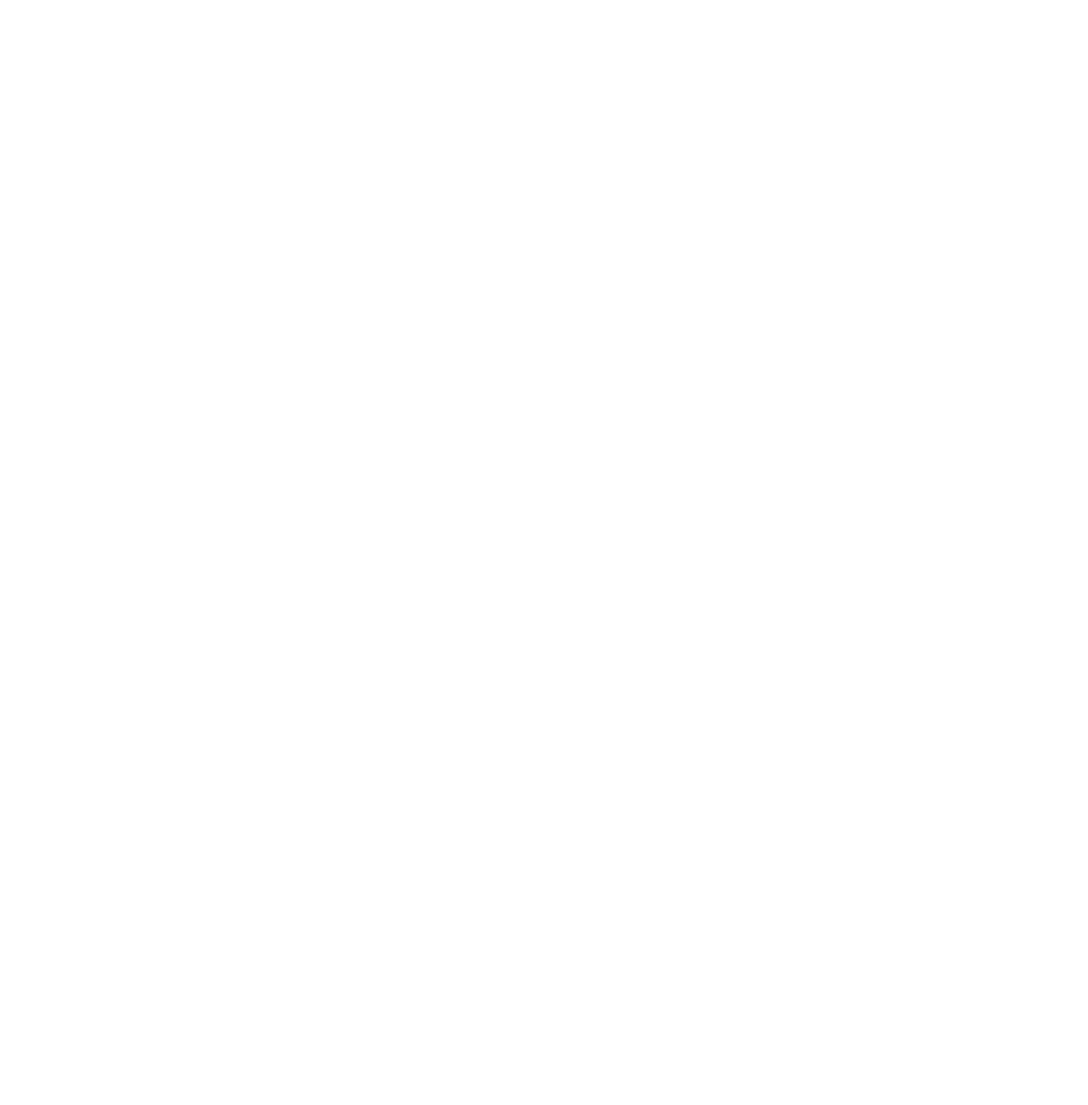
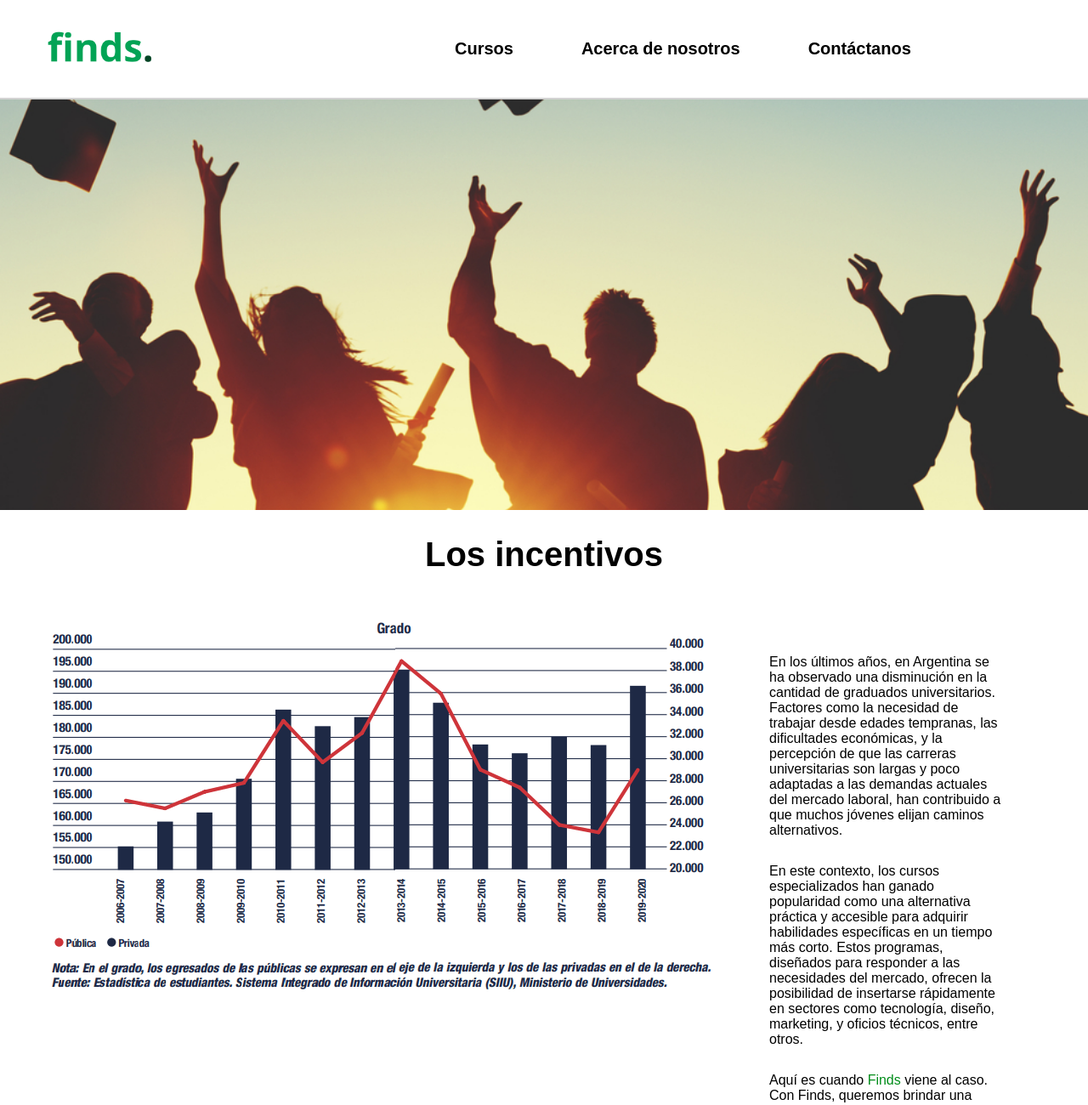
Before and after one commit to ffacusuarez/ProyectoDDWnuria, a plain HTML site: page paginas/AcercaDeFinds.html in a window 1280 px wide. Shown: the top 1300 px of the page at 85% size. Before the commit the page ends 800 px from the top, so only its background shows below. Drawn offline with Linux system fonts and the light colour scheme.

Commit message:
archivos 21/11

```diff
--- /dev/null
+++ b/estilos/AcercaDeFinds.css
@@ -0,0 +1,125 @@
+*{
+    margin: 0;
+    padding:0;
+    box-sizing: border-box;
+}
+
+html {
+    font-family: Arial, sans-serif;
+    color: #fff;
+}
+
+
+header{
+    width: 100%;
+    background-color: rgb(255, 255, 255);
+    background-size: cover;
+    background-position: center;
+    position: fixed;
+    border-bottom: 2px solid #d3d3d3;
+    z-index: 1000;
+}
+
+.nav{
+    width: 100%;
+    background: #ffffff;
+    display: flex;
+    align-items: center;
+    padding: 15px;
+    transition: all 0,5 ease;
+    z-index: 1000;
+}
+
+.menu{
+    display: flex;
+}
+
+.menu li{
+    list-style: none;
+    margin: 10px;
+    font-family: "Rowdies", sans-serif;
+}
+
+.menu li a{
+    color: rgb(0, 0, 0);
+    text-decoration: none;
+    font-weight: bold;
+    transition: all 02s ease;
+    padding-inline: 30px;
+    font-size: 20px;
+}
+
+.menu li a:hover{
+    background-color: rgb(209, 209, 209);
+    color: #02cf27;
+    border-radius: 5px;
+}
+
+.logo img  {
+    width: 30%;
+    height: auto;
+    margin-left: 30px;
+}
+
+
+.fotocover{
+    width: 100%; /* Ancho del contenedor */
+    height: 600px; /* Alto del contenedor */
+    overflow: hidden; /* Esconde cualquier parte que sobresalga */
+}
+
+
+.fotocover img{
+    width: 100%;
+    height: 100%;
+    object-fit: cover; /* Hace que la imagen cubra todo el espacio */
+
+}
+
+h1 {
+    text-align: center;
+    font-size: 40px;
+    color: black;
+    margin-top: 30px;
+}
+
+.Datos {
+    display: grid;
+    grid-template-columns: 1fr 1fr;
+    grid-template-rows: auto;
+    grid-template-areas:
+    "izquierda derecha";
+    gap: 10px;
+    margin: 20px;
+    padding: 30px;
+
+}
+
+.izquierda{
+    grid-area: izquierda;
+}
+
+.derecha{
+    grid-area: derecha;
+    text-align: left;
+    padding: 30px;
+
+}
+
+.derecha p{
+    text-align: left;
+    padding: 15px;
+    color: black;
+
+}
+
+footer{
+    background-color: #006613;
+    text-align: center;
+    padding: 10px;
+    font-size: 16px
+}
+
+span{
+    color: #008d1a;
+}
--- a/paginas/AcercaDeFinds.html
+++ b/paginas/AcercaDeFinds.html
@@ -0,0 +1,77 @@
+<!DOCTYPE html>
+<html lang="en">
+<head>
+    <meta charset="UTF-8">
+    <meta name="viewport" content="width=device-width, initial-scale=1.0">
+    <title>finds</title>
+    <link href="../estilos/AcercaDeFinds.css" rel="stylesheet" type="text/css">
+    <link rel="preconnect" href="https://fonts.googleapis.com">
+    <link rel="preconnect" href="https://fonts.gstatic.com" crossorigin>
+    <link href="https://fonts.googleapis.com/css2?family=League+Spartan:wght@100..900&display=swap" rel="stylesheet">
+
+    <body>
+        <header>
+            <nav class="nav">
+                <div class="logo"><a href="../index.html"><img src="../imagenes/finds.png" alt="" title=""></a></div>
+                <ul class="menu">
+                    <li><a href="paginas/cursos.html">Cursos</a></li>
+                    <li><a href="paginas/AcercaDeFinds.html">Acerca de nosotros</a></li>
+                    <li><a href="paginas/iniciarsesion.html">Contáctanos</a></li>
+                </ul>
+            </nav>
+        </header>
+        <section class="contenido">
+            <div class="fotocover">
+                <img src="../imagenes/graduados.jpg" alt="Foto Graduacion">
+            </div>
+            <h1>Los incentivos</h1>
+            <div class="Datos">
+                <div class="izquierda">
+                    <img src="../imagenes/cuadro.png" alt="grafico">
+                </div>
+                <div class="derecha">
+                    <p>En los últimos años, en Argentina se ha observado una disminución en la cantidad de graduados universitarios. Factores como la necesidad de trabajar desde edades tempranas, las dificultades económicas, y la percepción de que las carreras universitarias son largas y poco adaptadas a las demandas actuales del mercado laboral, han contribuido a que muchos jóvenes elijan caminos alternativos.</p>
+                    <p>En este contexto, los cursos especializados han ganado popularidad como una alternativa práctica y accesible para adquirir habilidades específicas en un tiempo más corto. Estos programas, diseñados para responder a las necesidades del mercado, ofrecen la posibilidad de insertarse rápidamente en sectores como tecnología, diseño, marketing, y oficios técnicos, entre otros.</p>
+                    <p>Aquí es cuando <span>Finds</span> viene al caso. Con Finds, queremos brindar una solución accesible para aquellas personas que, por falta de tiempo, recursos o motivación, no han podido seguir una formación tradicional o costosa. </p>
+                </div>
+            </div>
+            <div class="leyes">
+                <p>En Argentina, existen diversas leyes que regulan la educación, la graduación universitaria y la relación entre formación y trabajo, todas vinculadas al acceso a oportunidades educativas y laborales.</p>
+                <div class="ley1">
+                    <h2>Ley de Educación Superior (N.° 24.521)</h2>
+                </div>
+                <div class="text1">
+
+                </div>
+                <div class="ley2">
+                    <h2>Ley de Educación Nacional (N.° 26.206)</h2>
+                </div>
+                <div class="text2">
+
+                </div>
+                <div class="ley3">
+                    <h2>Ley de promoción del Empleo Joven (N.°26.940)</h2>
+                </div>
+                <div class="text3">
+
+                </div>
+                <div class="ley4">
+                    <h2>Ley de Capacitación Continua (N.° 22.317)</h2>
+                </div>
+                <div class="text4">
+
+                </div>
+                <div class="ley5">
+                    <h2>Ley de Proteccion Integral de los Derechos de los Niños (N.° 26.091)</h2>
+                </div>
+                <div class="text5">
+
+                </div>
+            <p>Estas leyes forman un marco que respalda iniciativas como Finds, que busca democratizar el acceso a la educación, facilitando oportunidades de formación y desarrollo profesional, especialmente para aquellos que enfrentan barreras económicas o de tiempo.</p>
+            </div>
+        </section>
+        <footer>
+            <p>4to A Informática <br> Facundo Suárez - Sebastian Cortes - Agustín Mombelli - Bautista Malagreca</p>
+        </footer>
+    </body>
+</html>
```
Also changed, not shown: estilos/index.css (+22 -5 lines), index.html (+4 -19 lines), imagenes/Graduacion.jpg (added), imagenes/cuadro.png (added), imagenes/graduados.jpg (added), paginas/contactanos.html (added), paginas/iniciarsesion.html (deleted).
